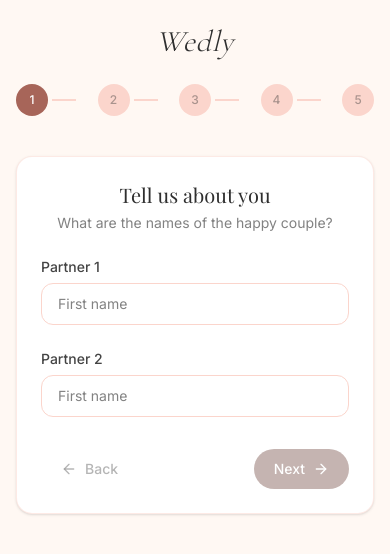
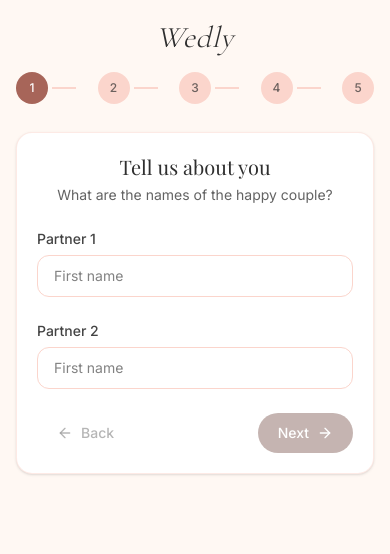
Before and after one commit to kapspar/wedly, a Next.js app: page /onboarding in a window 390 px wide. Shown: the top 554 px of the page. Built offline with nearby package versions, Linux system fonts and the light colour scheme; a web font is replaced by a local one.

Commit message:
style: improve onboarding contrast and mobile spacing

```diff
--- a/src/app/onboarding/page.tsx
+++ b/src/app/onboarding/page.tsx
@@ -129,12 +129,12 @@
 
   return (
     <div className="min-h-screen bg-ivory flex flex-col">
-      <div className="flex items-center justify-center py-6">
+      <div className="flex items-center justify-center pt-5 pb-4 sm:py-6">
         <span className="font-[family-name:var(--font-logo)] text-3xl italic font-light tracking-wide text-charcoal">Wedly</span>
       </div>
 
       {/* Progress */}
-      <div className="max-w-lg mx-auto w-full px-4 mb-8">
+      <div className="max-w-lg mx-auto w-full px-4 mb-5 sm:mb-8">
         <div className="flex items-center justify-between">
           {STEPS.map((s, i) => (
             <div key={s} className="flex items-center">
@@ -145,7 +145,7 @@
                     ? 'bg-sage text-white'
                     : i === step
                       ? 'bg-rose-gold text-white'
-                      : 'bg-peach-light text-charcoal/40'
+                      : 'bg-peach-light text-charcoal/70'
                 )}
               >
                 {i < step ? <Check className="h-4 w-4" /> : i + 1}
@@ -163,15 +163,15 @@
         </div>
         <div className="flex justify-between mt-2">
           {STEPS.map((s) => (
-            <span key={s} className="text-[10px] text-charcoal/40 hidden sm:block">
+            <span key={s} className="text-[10px] text-charcoal/65 hidden sm:block">
               {s}
             </span>
           ))}
         </div>
       </div>
 
-      <div className="flex-1 flex items-start justify-center px-4 pb-8">
-        <Card className="w-full max-w-lg p-6 sm:p-8">
+      <div className="flex-1 flex items-start justify-center px-4 pb-6 sm:pb-8">
+        <Card className="w-full max-w-lg p-5 sm:p-8">
           {/* Step 0: Names */}
           {step === 0 && (
             <div className="space-y-6">
@@ -179,7 +179,7 @@
                 <h2 className="font-[family-name:var(--font-heading)] text-xl text-charcoal">
                   Tell us about you
                 </h2>
-                <p className="text-sm text-charcoal/60 mt-1">
+                <p className="text-sm text-charcoal/75 mt-1">
                   What are the names of the happy couple?
                 </p>
               </div>
@@ -207,7 +207,7 @@
                 <h2 className="font-[family-name:var(--font-heading)] text-xl text-charcoal">
                   Wedding Type
                 </h2>
-                <p className="text-sm text-charcoal/60 mt-1">
+                <p className="text-sm text-charcoal/75 mt-1">
                   This helps us personalize your planning experience
                 </p>
               </div>
@@ -237,7 +237,7 @@
                 <h2 className="font-[family-name:var(--font-heading)] text-xl text-charcoal">
                   Wedding Date
                 </h2>
-                <p className="text-sm text-charcoal/60 mt-1">Do you have a date in mind?</p>
+                <p className="text-sm text-charcoal/75 mt-1">Do you have a date in mind?</p>
               </div>
               <div className="space-y-3">
                 {[
@@ -269,7 +269,7 @@
                 />
               )}
               {hasDate === 'auspicious' && (
-                <p className="text-sm text-charcoal/50 bg-peach-light/30 rounded-xl p-3">
+                <p className="text-sm text-charcoal/70 bg-peach-light/30 rounded-xl p-3">
                   We&apos;re working on an auspicious date service — we&apos;ll notify you when it&apos;s ready!
                 </p>
               )}
@@ -283,7 +283,7 @@
                 <h2 className="font-[family-name:var(--font-heading)] text-xl text-charcoal">
                   Wedding Events
                 </h2>
-                <p className="text-sm text-charcoal/60 mt-1">
+                <p className="text-sm text-charcoal/75 mt-1">
                   Select the events you&apos;re planning
                 </p>
               </div>
@@ -296,7 +296,7 @@
                       'px-3 py-2.5 rounded-xl border-2 text-sm font-medium transition-all',
                       selectedEvents.includes(ev.value)
                         ? 'border-rose-gold bg-rose-gold/5 text-charcoal'
-                        : 'border-peach-light text-charcoal/50 hover:border-peach'
+                        : 'border-peach-light text-charcoal/70 hover:border-peach'
                     )}
                   >
                     {ev.label}
@@ -313,7 +313,7 @@
                 <h2 className="font-[family-name:var(--font-heading)] text-xl text-charcoal">
                   Budget Setup
                 </h2>
-                <p className="text-sm text-charcoal/60 mt-1">
+                <p className="text-sm text-charcoal/75 mt-1">
                   Set your budget for each category (you can adjust later)
                 </p>
               </div>
@@ -336,7 +336,7 @@
                     />
                     <span className="text-sm text-charcoal flex-1">{cat.label}</span>
                     <div className="flex items-center gap-1">
-                      <span className="text-xs text-charcoal/40">$</span>
+                      <span className="text-xs text-charcoal/65">$</span>
                       <input
                         type="number"
                         value={budgets[cat.key].amount}
@@ -354,7 +354,7 @@
                 ))}
               </div>
               <div className="text-center pt-2 border-t border-peach-light">
-                <p className="text-sm text-charcoal/60">
+                <p className="text-sm text-charcoal/75">
                   Total Budget:{' '}
                   <span className="font-semibold text-charcoal">
                     $
@@ -375,7 +375,7 @@
           )}
 
           {/* Navigation */}
-          <div className="flex justify-between mt-8">
+          <div className="flex justify-between gap-3 mt-6 sm:mt-8">
             <Button
               variant="ghost"
               onClick={() => setStep((s) => s - 1)}
```
